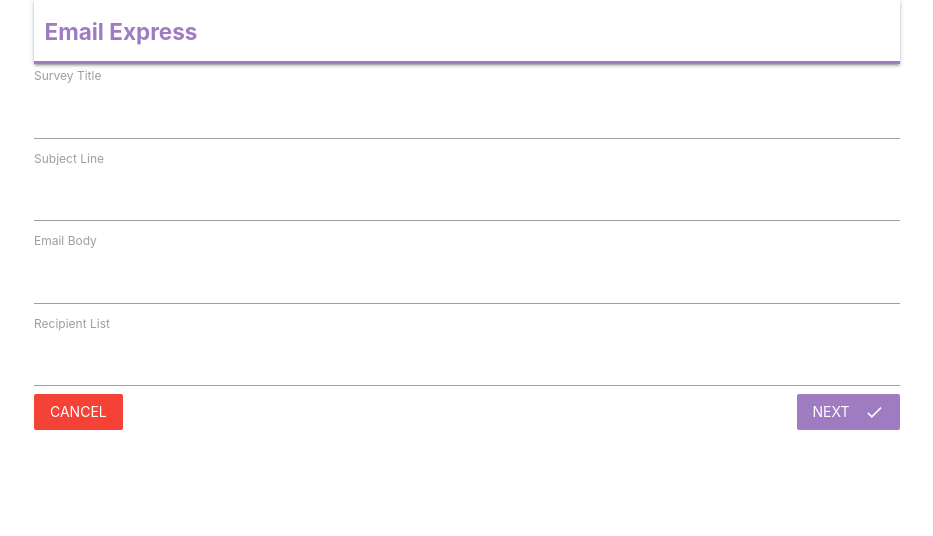
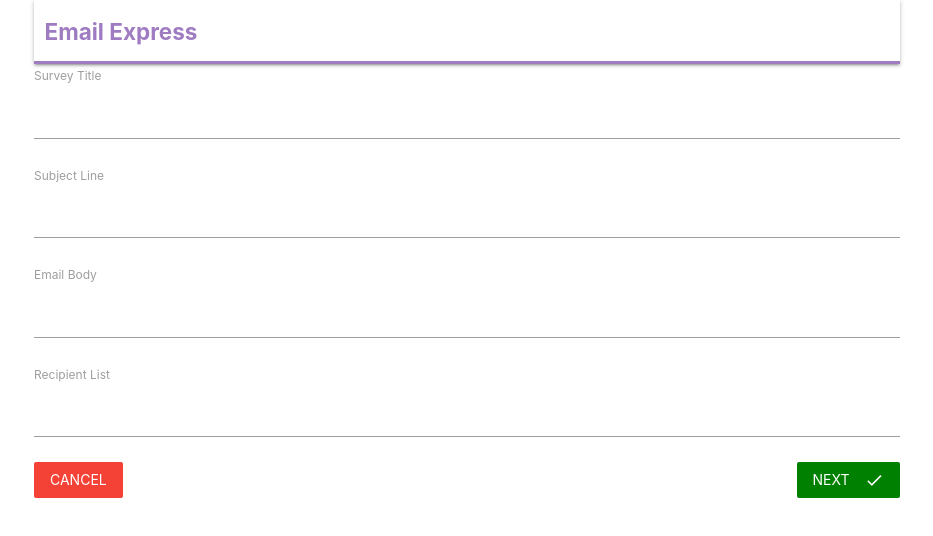
Before and after one commit to neekyo/Email-Express, a React (Create React App) app in the folder client/: page /surveys/new in a window 1280 px wide. Shown: the top 536 px of the page, without its empty margins (173-1106 px from the left). Built offline with nearby package versions, Linux system fonts and the light colour scheme; no server answers.

Commit message:
validating form inputs & email strings

```diff
--- a/client/src/components/Dashboard.js
+++ b/client/src/components/Dashboard.js
@@ -14,7 +14,7 @@
 	);
 };
 
-let styles = {
+const styles = {
 	add: {
 		backgroundColor: '#9F7BC1'
 	}
--- a/client/src/components/Header.js
+++ b/client/src/components/Header.js
@@ -49,7 +49,7 @@
 	return { auth };
 };
 
-let styles = {
+const styles = {
 	header: {
 		backgroundColor: 'white',
 		borderBottom: '.2rem solid #9F7BC1'
--- a/client/src/components/surveys/SurveyField.js
+++ b/client/src/components/surveys/SurveyField.js
@@ -1,10 +1,13 @@
 import React from 'react';
 
-export default ({ input, label }) => {
+export default ({ input, label, meta: { error, touched } }) => {
 	return (
 		<div>
-            <label>{label}</label>
-			<input {...input} />
+			<label>{label}</label>
+			<input {...input} style={{ marginBottom: '5px' }} />
+			<div className="red-text" style={{ marginBottom: '20px' }}>
+				{touched && error}
+			</div>
 		</div>
 	);
 };
--- a/client/src/components/surveys/SurveyForm.js
+++ b/client/src/components/surveys/SurveyForm.js
@@ -3,6 +3,7 @@
 import { reduxForm, Field } from 'redux-form';
 import { Link } from 'react-router-dom';
 import SurveyField from './SurveyField';
+import validateEmails from '../../utils/validateEmails';
 
 const FIELDS = [
 	{ label: 'Survey Title', name: 'title' },
@@ -36,9 +37,23 @@
 	}
 }
 
-let styles = {
+function validate(values) {
+	const errors = {};
+
+	errors.emails = validateEmails(values.emails || '');
+
+	_.each(FIELDS, ({ name }) => {
+		if (!values[name]) {
+			errors[name] = 'You must provide an input';
+		}
+	});
+
+	return errors;
+}
+
+const styles = {
 	submit: {
-		backgroundColor: '#9F7BC1'
+		backgroundColor: 'green'
 	},
 	cancel: {
 		textDecoration: 'none'
@@ -46,5 +61,6 @@
 };
 
 export default reduxForm({
+	validate,
 	form: 'surveyForm'
 })(SurveyForm);
--- /dev/null
+++ b/client/src/utils/validateEmails.js
@@ -0,0 +1,12 @@
+const re = /^(([^<>()\[\]\\.,;:\s@"]+(\.[^<>()\[\]\\.,;:\s@"]+)*)|(".+"))@((\[[0-9]{1,3}\.[0-9]{1,3}\.[0-9]{1,3}\.[0-9]{1,3}])|(([a-zA-Z\-0-9]+\.)+[a-zA-Z]{2,}))$/;
+
+export default (emails) => {
+	const invalidEmails = emails.split(',').map((email) => email.trim()).filter((email) => re.test(email) === false);
+
+	if (invalidEmails.length) {
+		const addSpacing = invalidEmails.map((email) => ' ' + email);
+		return `These emails are invalid:${addSpacing}`;
+	}
+
+	return;
+};
```
